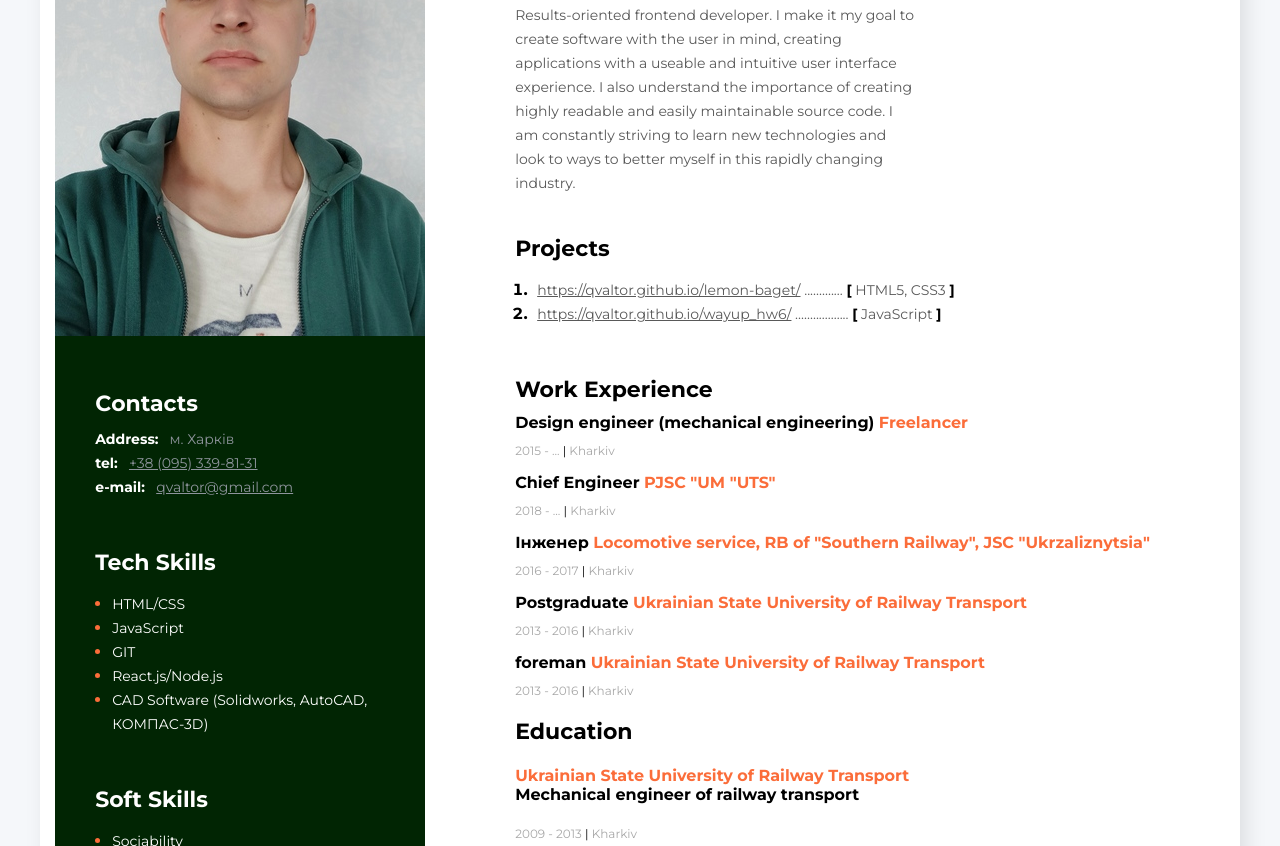
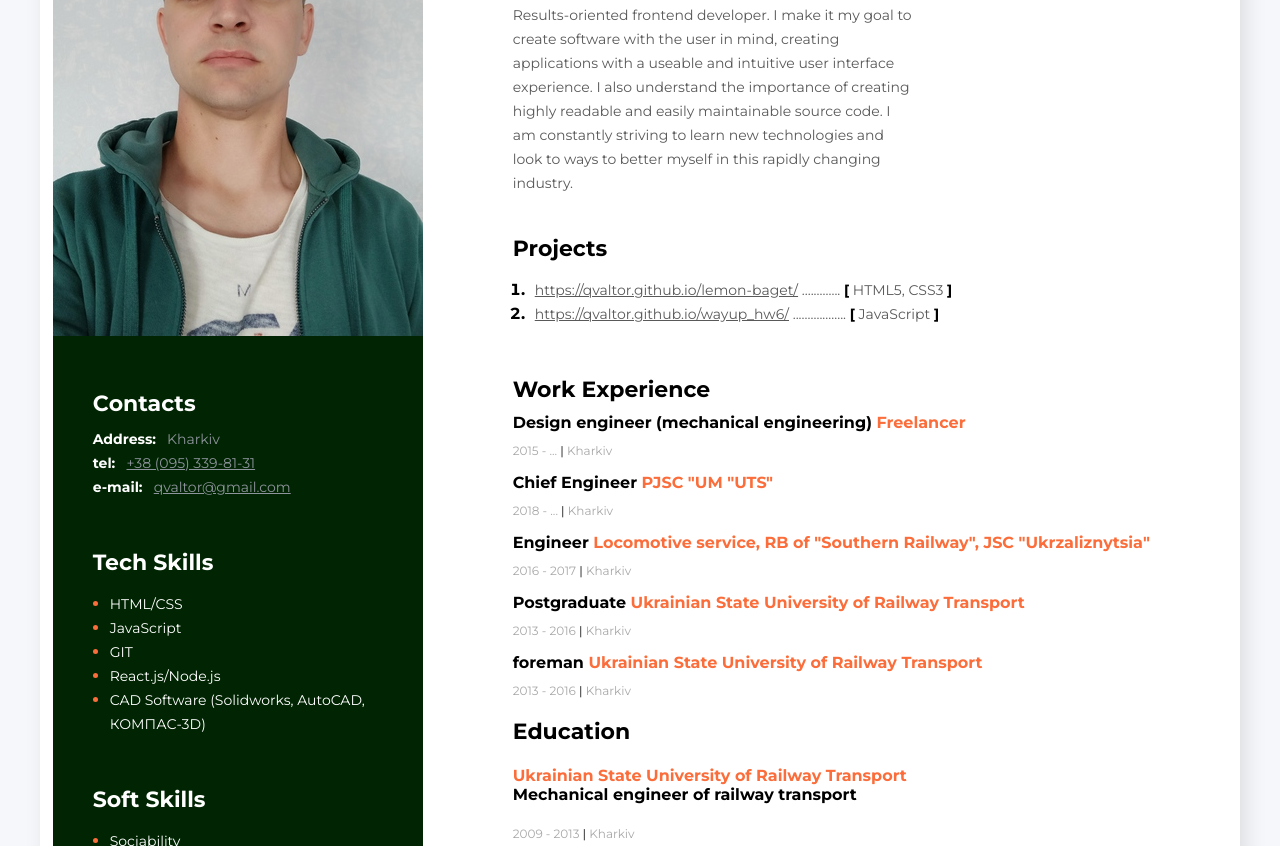
Before and after one commit to qvaltor/resume, a plain HTML site: page index.html in a window 1280 px wide. Shown: the part 254-1100 px from the top of the page. Drawn offline with Linux system fonts and the light colour scheme.

Commit message:
Update index.html

```diff
--- a/index.html
+++ b/index.html
@@ -53,17 +53,17 @@
 
                 <div class="my-work-experience-company-block">
                     <h4 class="my-work-experience-position"> Design engineer (mechanical engineering)  <span class = "my-work-experience-company"> Freelancer</span> </h4>
-                    <p class="my-work-experience-period">2015 - ... <span class="my-work-experience-divider">|</span>   Kharkiv </p>
+                    <p class="my-work-experience-period">2015 - ... <span class="my-work-experience-divider">|</span> Kharkiv </p>
                 </div>
 
                 <div class="my-work-experience-company-block">
                     <h4 class="my-work-experience-position"> Chief Engineer <span class = "my-work-experience-company"> PJSC "UM "UTS" </span> </h4>
-                    <p class="my-work-experience-period">2018 - ... <span class="my-work-experience-divider">|</span>   Kharkiv </p>
+                    <p class="my-work-experience-period">2018 - ... <span class="my-work-experience-divider">|</span> Kharkiv </p>
                 </div>
 
                 <div class="my-work-experience-company-block">
-                    <h4 class="my-work-experience-position"> Інженер <span class = "my-work-experience-company">Locomotive service, RB of "Southern Railway", JSC "Ukrzaliznytsia"</span> </h4>
-                    <p class="my-work-experience-period">2016 - 2017 <span class="my-work-experience-divider">|</span>   Kharkiv </p>
+                    <h4 class="my-work-experience-position"> Engineer <span class = "my-work-experience-company">Locomotive service, RB of "Southern Railway", JSC "Ukrzaliznytsia"</span> </h4>
+                    <p class="my-work-experience-period">2016 - 2017 <span class="my-work-experience-divider">|</span> Kharkiv </p>
                 </div>
 
                 <div class="my-work-experience-company-block">
@@ -97,7 +97,7 @@
 
                 <div>
                     <span class="contect-section-type">Address: </span>
-                    <span class="contect-section-link">м. Харків</span>
+                    <span class="contect-section-link">Kharkiv</span>
                 </div>
                 <div>
                    <span class="contect-section-type">tel:</span>
```
